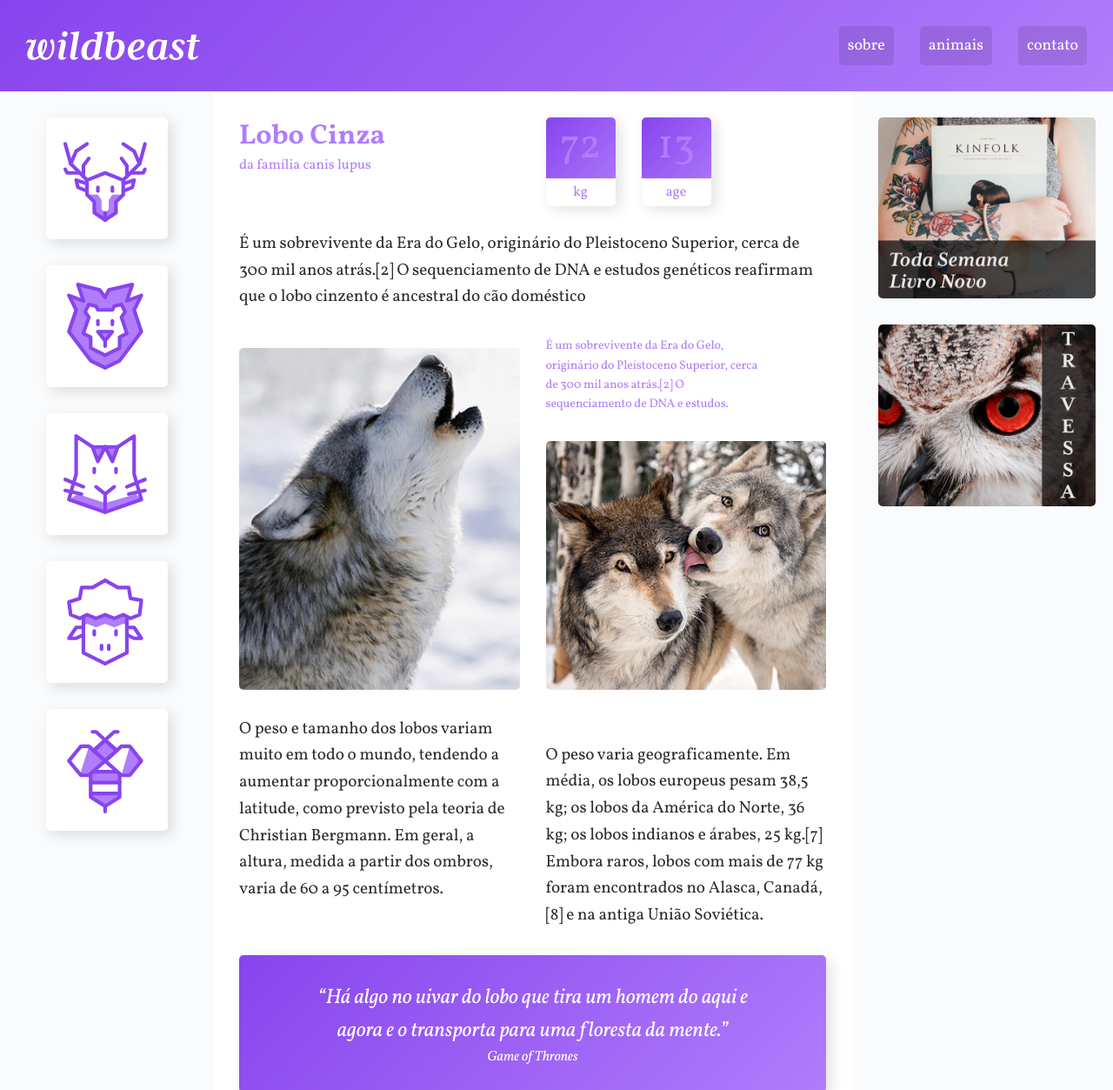
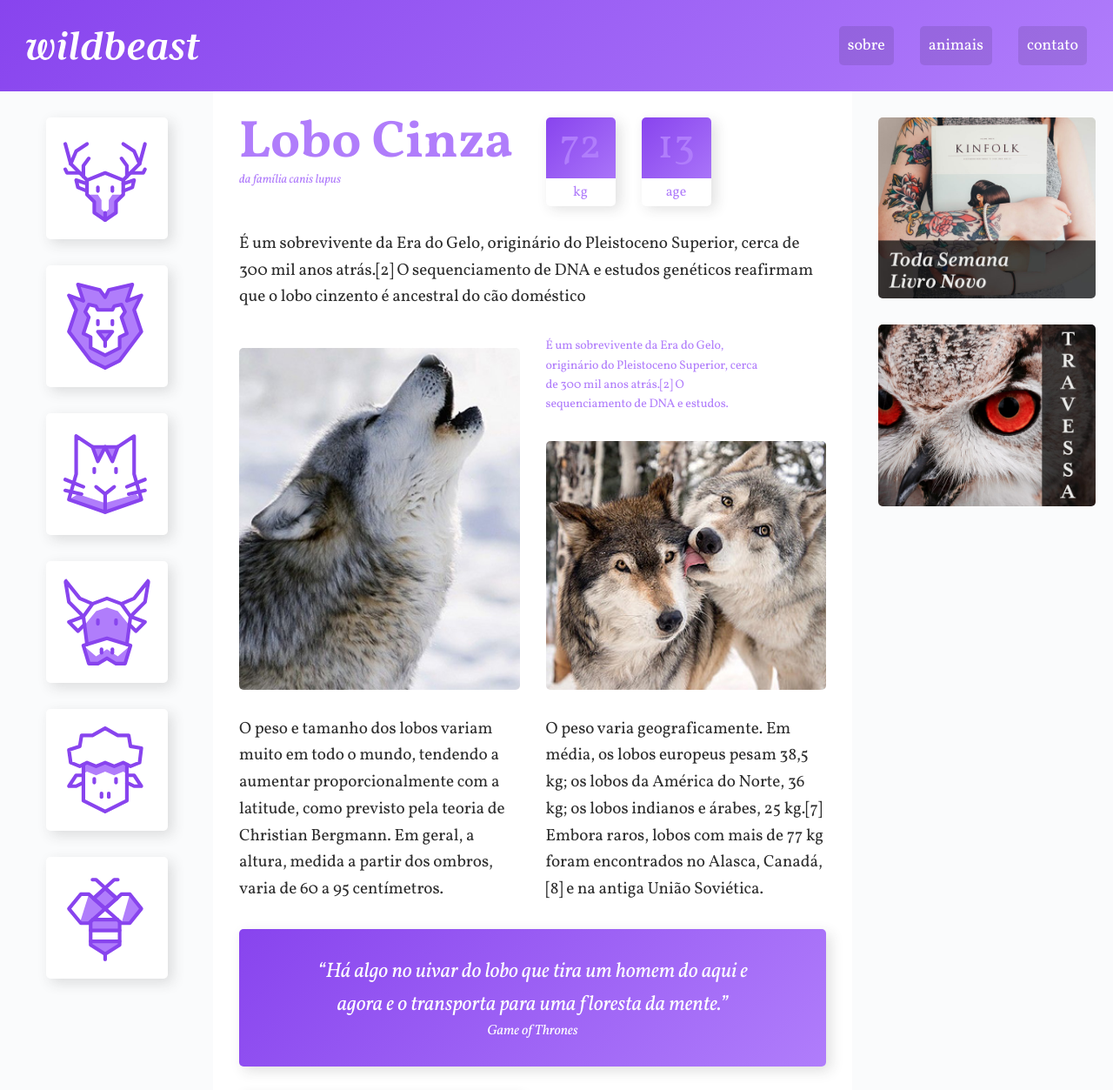
Before and after one commit to paulovaladares/css-grid-layout, a plain HTML site: page index.html in a window 1280 px wide. Shown: the top 1253 px of the page at 87% size. Drawn offline with Linux system fonts and the light colour scheme.

Commit message:
Last adjustments

```diff
--- a/css/styles.css
+++ b/css/styles.css
@@ -34,6 +34,7 @@ a {
 img {
   display: block;
   width: 100%;
+  max-width: 100%;
   border-radius: var(--radius);
 }
 
@@ -136,15 +137,11 @@ img {
   align-self: end;
 }
 
-.content p {
+p {
   font-size: 1.2rem;
   line-height: 1.6;
   letter-spacing: -0.005rem;
   color: var(--font-color);
-}
-
-.content p + p {
-  margin-top: 30px;
 }
 
 .content p.destaque {
@@ -193,17 +190,21 @@ img {
   border-top: 2px solid var(--purple-light);
 }
 
+.informacoes p + p {
+  margin-top: 30px;
+}
+
 .titulo {
   color: var(--purple-light);
 }
 
-.title h1 {
+.titulo h1 {
   font-size: 3.75rem;
   line-height: 1;
   font-weight: 700;
 }
 
-.title span {
+.titulo span {
   font-size: 0.875rem;
   font-style: italic;
 }
@@ -267,12 +268,12 @@ img {
 .footer {
   grid-area: footer;
   background: var(--gradient);
-  padding: 30px;
 }
 
 .footer p {
   color: white;
   text-align: center;
+  padding: 30px;
 }
 
 @media (max-width: 1200px) {
--- a/index.html
+++ b/index.html
@@ -41,6 +41,10 @@
           </li>
           <li>
             <a href="#"><img src="img/icones/gato.svg" alt="gato" /></a>
+          </li>
+          </li>
+          <li>
+            <a href="#"><img src="img/icones/vaca.svg" alt="vaca" /></a>
           </li>
           <li>
             <a href="#"><img src="img/icones/ovelha.svg" alt="ovelha" /></a>
@@ -143,7 +147,7 @@
       </aside>
 
       <footer class="footer">
-        <p>Paulo Valadares - 2001 - 2021</p>
+        <p>Paulo Valadares © 2001 - 2021</p>
       </footer>
     </div>
   </body>
```
